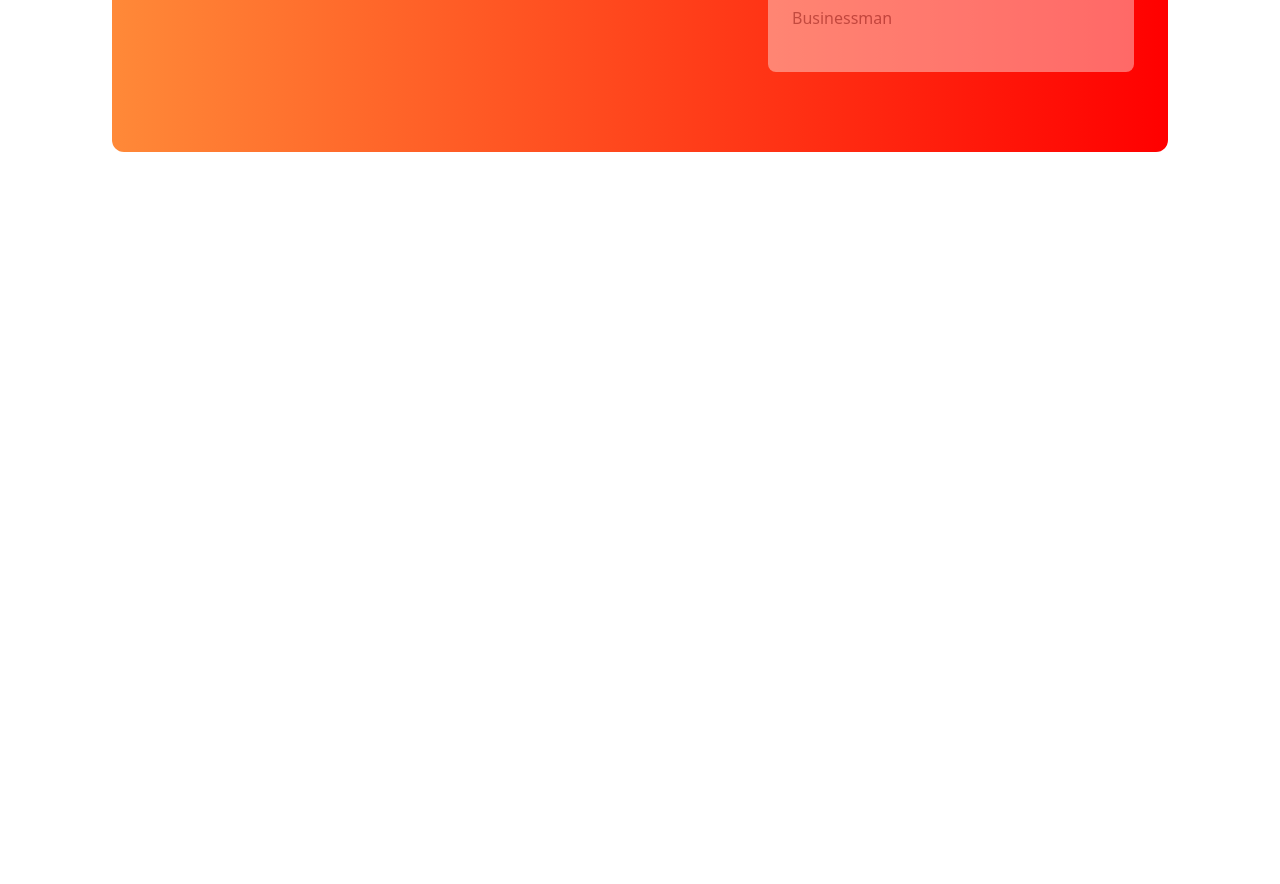
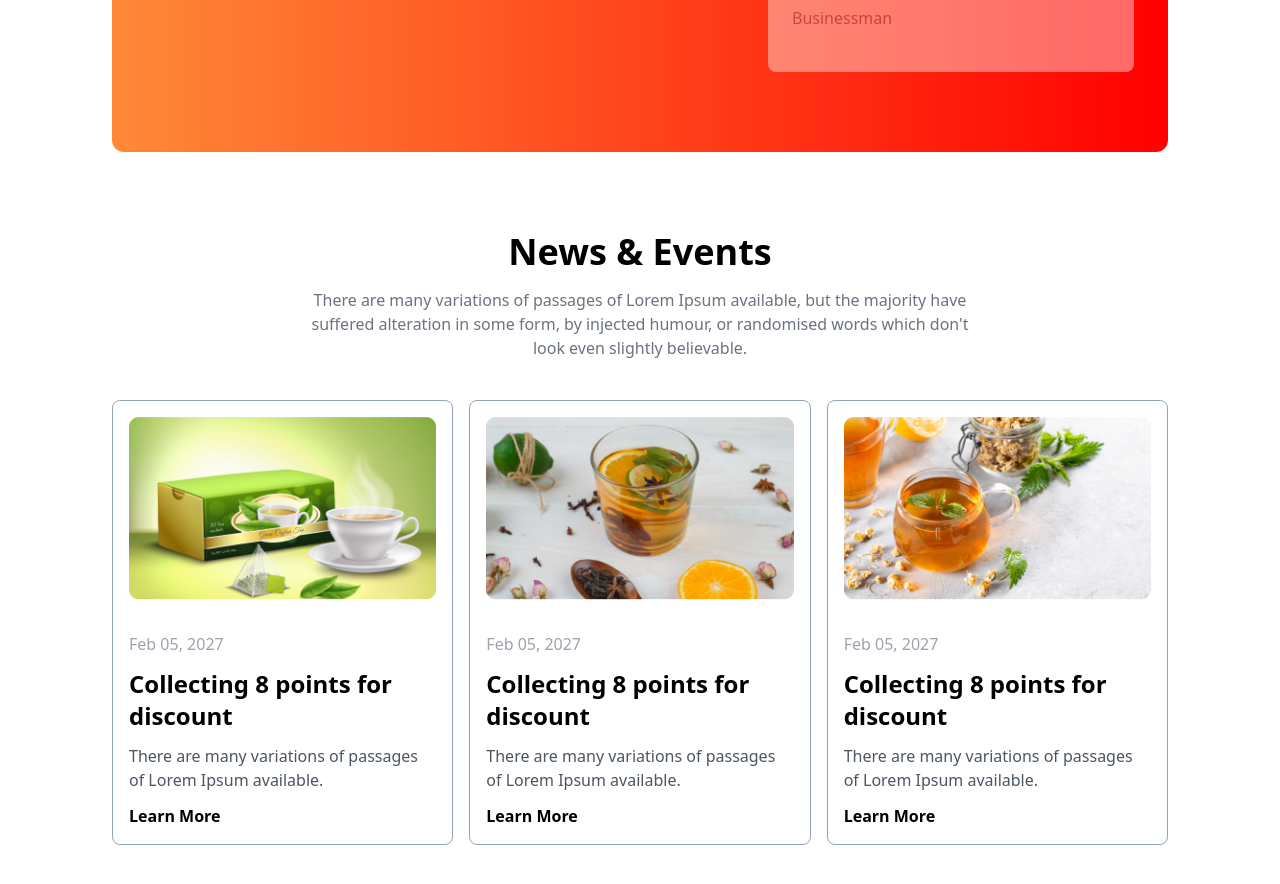
Before and after one commit to MokmedinIslam/Tea-House, a plain HTML site: page index.html in a window 1280 px wide. Shown: the part 2403-3287 px from the top of the page. Before the commit the page ends 2635 px from the top, so only its background shows below. Drawn offline with nearby package versions, Linux system fonts and the light colour scheme.

Commit message:
news section homework

```diff
--- a/index.html
+++ b/index.html
@@ -171,6 +171,43 @@
                   </div>
               </div>
             </section>
+            <!-- News section  -->
+             <section class="mb-20">
+              <!-- title  -->
+               <div class="text-center">
+                <h1 class="text-2xl md:text-4xl font-bold mb-4 text-black">News & Events</h1>
+                <p class="mx-auto text-center text-gray-500 mb-10">There are many variations of passages of Lorem Ipsum available, but the majority have <br>suffered alteration in some form, by injected humour, or randomised words which don't <br>look even slightly believable. </p>
+               <!-- grid card  -->
+                <div class="grid grid-cols-1 md:grid-cols-3 gap-4 mb-10">
+                  <div class="border border-slate-400 rounded-lg">
+                    <img class="p-4" src="images/news-1.png" alt="">
+                    <div class="p-4">
+                      <p class="text-gray-400 text-left mb-3">Feb 05, 2027</p>
+                      <h2 class="text-2xl text-black font-bold text-left mb-3">Collecting 8 points for <br> discount</h2>
+                      <p class="text-gray-600 text-left mb-3">There are many variations of passages <br> of Lorem Ipsum available.</p>
+                      <p class="font-bold text-left text-black">Learn More</p>
+                    </div>
+                  </div>
+                  <div class="border border-slate-400 rounded-lg">
+                    <img class="p-4" src="images/news-2.png" alt="">
+                    <div class="p-4">
+                      <p class="text-gray-400 text-left mb-3">Feb 05, 2027</p>
+                      <h2 class="text-2xl text-black font-bold text-left mb-3">Collecting 8 points for <br> discount</h2>
+                      <p class="text-gray-600 text-left mb-3">There are many variations of passages <br> of Lorem Ipsum available.</p>
+                      <p class="font-bold text-left text-black">Learn More</p>
+                    </div>
+                  </div>
+                  <div class="border border-slate-400 rounded-lg">
+                    <img class="p-4" src="images/news-3.png" alt="">
+                    <div class="p-4">
+                      <p class="text-gray-400 text-left mb-3">Feb 05, 2027</p>
+                      <h2 class="text-2xl text-black font-bold text-left mb-3">Collecting 8 points for <br> discount</h2>
+                      <p class="text-gray-600 text-left mb-3">There are many variations of passages <br> of Lorem Ipsum available.</p>
+                      <p class="font-bold text-left text-black">Learn More</p>
+                    </div>
+                  </div>
+                </div>
+             </section>
      </main>
 </body>
 </html>
```
